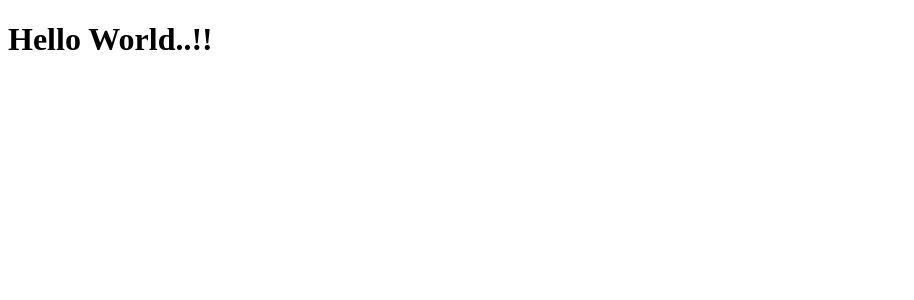
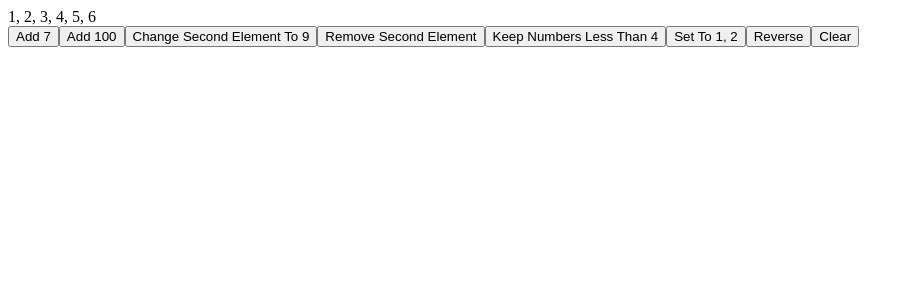
Before and after one commit to juniorencode/_playground, a React (Vite) app in the folder ReactCustomHooks/: page / in a window 1280 px wide. Shown: the top 300 px of the page, without its empty margins (0-914 px from the left). Built offline with nearby package versions, Linux system fonts and the light colour scheme.

Commit message:
feat: useArray

```diff
--- a/ReactCustomHooks/src/App.jsx
+++ b/ReactCustomHooks/src/App.jsx
@@ -1,5 +1,24 @@
+import { useArray } from './hooks/useArray.hook';
+
 function App() {
-  return <h1>Hello World..!!</h1>;
+  const { array, set, push, insert, remove, filter, update, reverse, clear } =
+    useArray([1, 2, 3, 4, 5, 6]);
+
+  return (
+    <div>
+      <div>{array.join(', ')}</div>
+      <button onClick={() => push(7)}>Add 7</button>
+      <button onClick={() => insert(200, 100)}>Add 100</button>
+      <button onClick={() => update(1, 9)}>Change Second Element To 9</button>
+      <button onClick={() => remove(1)}>Remove Second Element</button>
+      <button onClick={() => filter(n => n < 3)}>
+        Keep Numbers Less Than 4
+      </button>
+      <button onClick={() => set([1, 2])}>Set To 1, 2</button>
+      <button onClick={reverse}>Reverse</button>
+      <button onClick={clear}>Clear</button>
+    </div>
+  );
 }
 
 export default App;
--- /dev/null
+++ b/ReactCustomHooks/src/hooks/useArray.hook.jsx
@@ -0,0 +1,63 @@
+import { useState } from 'react';
+
+const useArray = defaultValue => {
+  const [array, setArray] = useState(defaultValue);
+
+  const push = element => {
+    setArray(a => [...a, element]);
+  };
+
+  const insert = (index, element) => {
+    setArray(a => [...a.slice(0, index), element, ...a.slice(index)]);
+  };
+
+  const filter = callback => {
+    setArray(a => {
+      const filtered = a.filter(callback);
+      return filtered.length !== a.length ? filtered : a;
+    });
+  };
+
+  const update = (index, newElement) => {
+    setArray(a =>
+      index >= 0 && index < a.length
+        ? [...a.slice(0, index), newElement, ...a.slice(index + 1)]
+        : a
+    );
+  };
+
+  const remove = index => {
+    setArray(a =>
+      index >= 0 && index < a.length
+        ? [...a.slice(0, index), ...a.slice(index + 1)]
+        : a
+    );
+  };
+
+  const reverse = () => {
+    setArray(a => [...a].reverse());
+  };
+
+  const clone = () => {
+    return [...array];
+  };
+
+  const clear = () => {
+    setArray([]);
+  };
+
+  return {
+    array,
+    set: setArray,
+    push,
+    insert,
+    filter,
+    update,
+    remove,
+    reverse,
+    clone,
+    clear
+  };
+};
+
+export { useArray };
```
